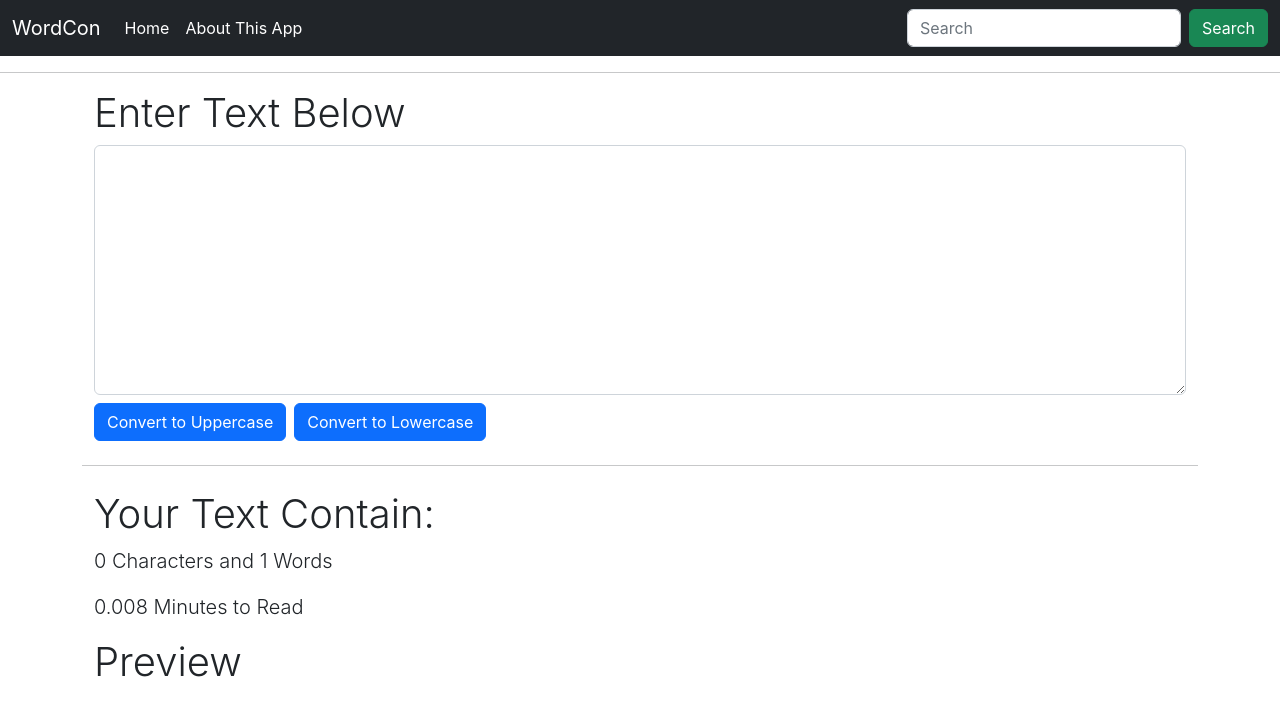
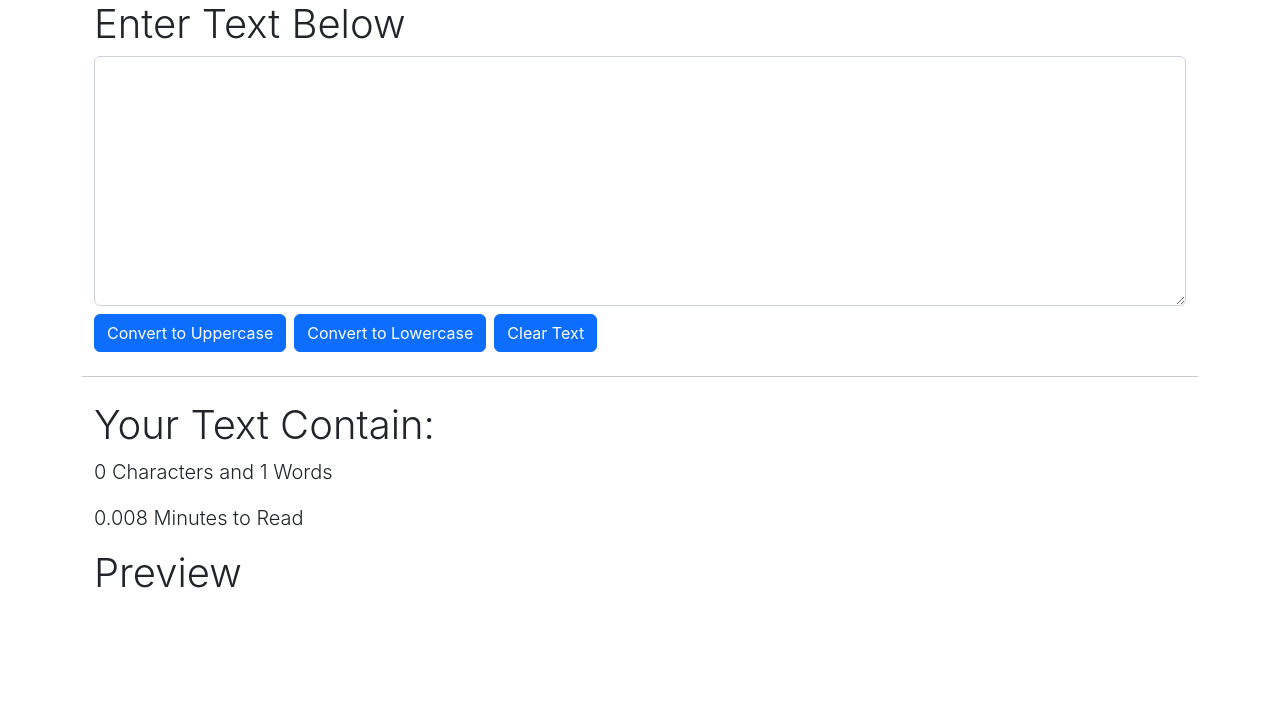
Before and after one commit to bilalshahzadd/textApp, a React (Create React App) app: page / in a window 1280 px wide. Shown: the top 716 px of the page. Built offline with nearby package versions, Linux system fonts and the light colour scheme.

Commit message:
clear text update

```diff
--- a/src/App.js
+++ b/src/App.js
@@ -1,11 +1,8 @@
-import Navbar from "./components/Navbar";
 import TextForm from "./components/TextForm";
 
 function App() {
   return (
     <>
-      <Navbar title="WordCon" aboutText="About This App" />
-      <hr />
       <div className="container">
         <TextForm heading="Enter The Text Below" />
       </div>
--- a/src/components/Navbar.jsx
+++ /dev/null
@@ -1,41 +0,0 @@
-import React from 'react'
-import PropTypes from 'prop-types'
-
-export default function Navbar(props) {
-    return (
-        <>
-            <nav className="navbar navbar-expand-lg bg-dark">
-                <div className="container-fluid">
-                    <a className="navbar-brand text-white" href="#">{props.title}</a>
-                    <button className="navbar-toggler" type="button" data-bs-toggle="collapse" data-bs-target="#navbarSupportedContent" aria-controls="navbarSupportedContent" aria-expanded="false" aria-label="Toggle navigation">
-                        <span className="navbar-toggler-icon"></span>
-                    </button>
-                    <div className="collapse navbar-collapse" id="navbarSupportedContent">
-                        <ul className="navbar-nav me-auto mb-2 mb-lg-0">
-                            <li className="nav-item">
-                                <a className="nav-link text-white active" aria-current="page" href="#">Home</a>
-                            </li>
-                            <li className="nav-item">
-                                <a className="nav-link text-white" href="#">{props.aboutText}</a>
-                            </li>
-                        </ul>
-                        <form className="d-flex" role="search">
-                            <input className="form-control me-2" type="search" placeholder="Search" aria-label="Search" />
-                            <button className="btn btn-success" type="submit">Search</button>
-                        </form>
-                    </div>
-                </div>
-            </nav>
-        </>
-    )
-}
-
-Navbar.propTypes = {
-    title: PropTypes.string.isRequired,
-    aboutText: PropTypes.string.isRequired
-}
-
-Navbar.defaultProps = {
-    title: "TextApp",
-    aboutText: "About This App"
-}
--- a/src/components/TextForm.jsx
+++ b/src/components/TextForm.jsx
@@ -22,6 +22,10 @@
         setText(event.target.value);
     }
 
+    const handleClear = () => {
+        setText('');
+    }
+
     return (
         <>
             <div className="container">
@@ -32,6 +36,7 @@
                     </div>
                     <button className="btn btn-primary my-2" onClick={handleUpperCase}>Convert to Uppercase</button>
                     <button className="btn btn-primary my-2 mx-2" onClick={handleLowerCase}>Convert to Lowercase</button>
+                    <button className="btn btn-primary my-2" onClick={handleClear}>Clear Text</button>
                 </div>
             </div>
             <hr />
```
